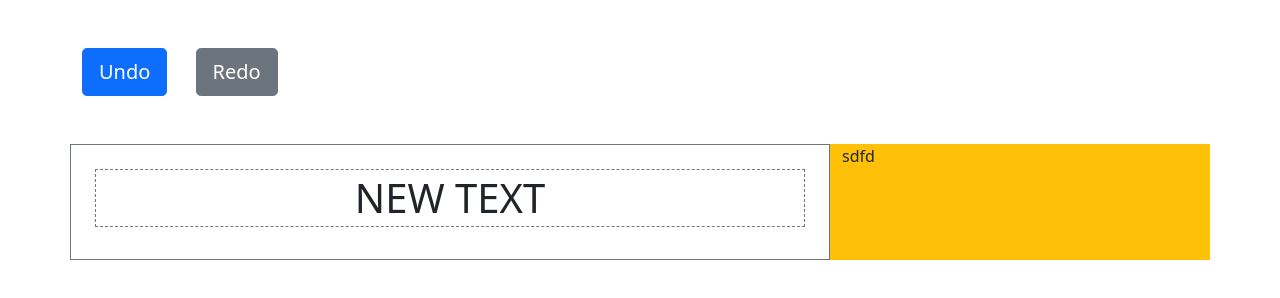
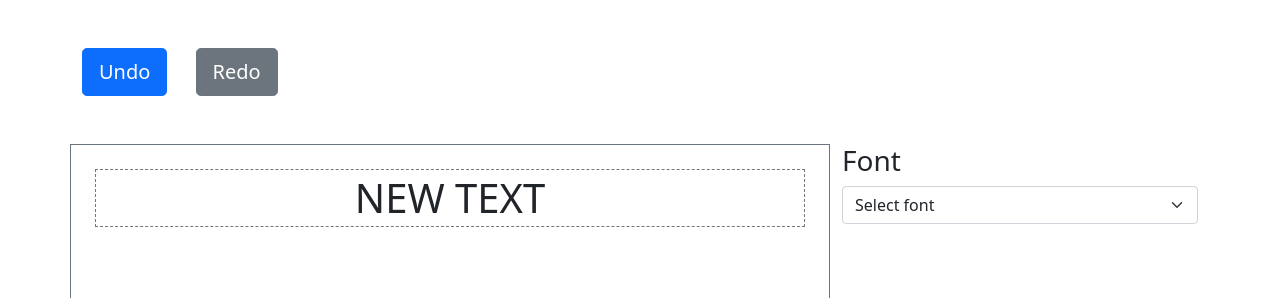
Before and after one commit to Shahed007/text-editor, a plain HTML site: page index.html in a window 1280 px wide. Shown: the top 298 px of the page. Drawn offline with nearby package versions, Linux system fonts and the light colour scheme.

Commit message:
Created font select opton.

```diff
--- a/index.html
+++ b/index.html
@@ -20,16 +20,25 @@
 
   <main class="container ">
     <section class="row">
-      <div class="col-md-8 col-12  border p-4 gap-2 border-secondary text-center">
+      <div class="col-md-8 col-12  border p-4 gap-2 border-secondary text-center " style="height: 100vh;">
         <h1 class="display-6 title">New Text</h1>
       </div>
-      <aside class="col-md-4 col-12 bg-warning">sdfd</aside>
+      <aside class="col-md-4 col-12 ">
+        <div>
+          <h3>Font</h3>
+          <select id="font" class="form-select" aria-label="Default select example">
+            <option selected>Select font</option>
+          </select>
+        </div>
+      </aside>
     </section>
   </main>
   <!-- Bootstrap 5 cdn -->
   <script src="https://cdn.jsdelivr.net/npm/bootstrap@5.0.2/dist/js/bootstrap.bundle.min.js"
     integrity="sha384-MrcW6ZMFYlzcLA8Nl+NtUVF0sA7MsXsP1UyJoMp4YLEuNSfAP+JcXn/tWtIaxVXM"
     crossorigin="anonymous"></script>
+  <!-- Custom JavaScript Code -->
+  <script src="script.js"></script>
 </body>
 
 </html>
--- a/script.js
+++ b/script.js
@@ -0,0 +1,10 @@
+const fonts = ["lato", "inter", "robot"];
+
+const font = document.getElementById("font");
+
+fonts.forEach((element) => {
+  const option = document.createElement("option");
+  option.value = element;
+  option.innerText = element;
+  font.appendChild(option);
+});
```
